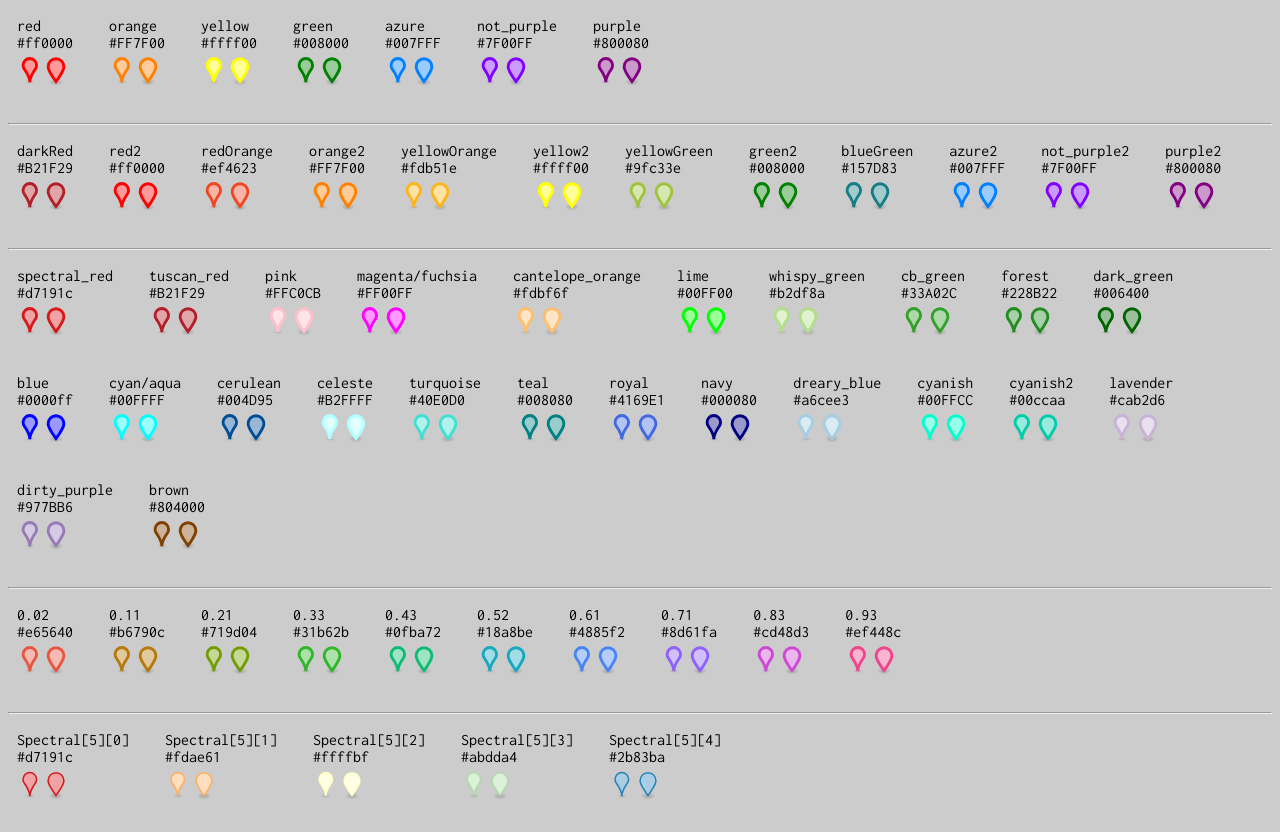
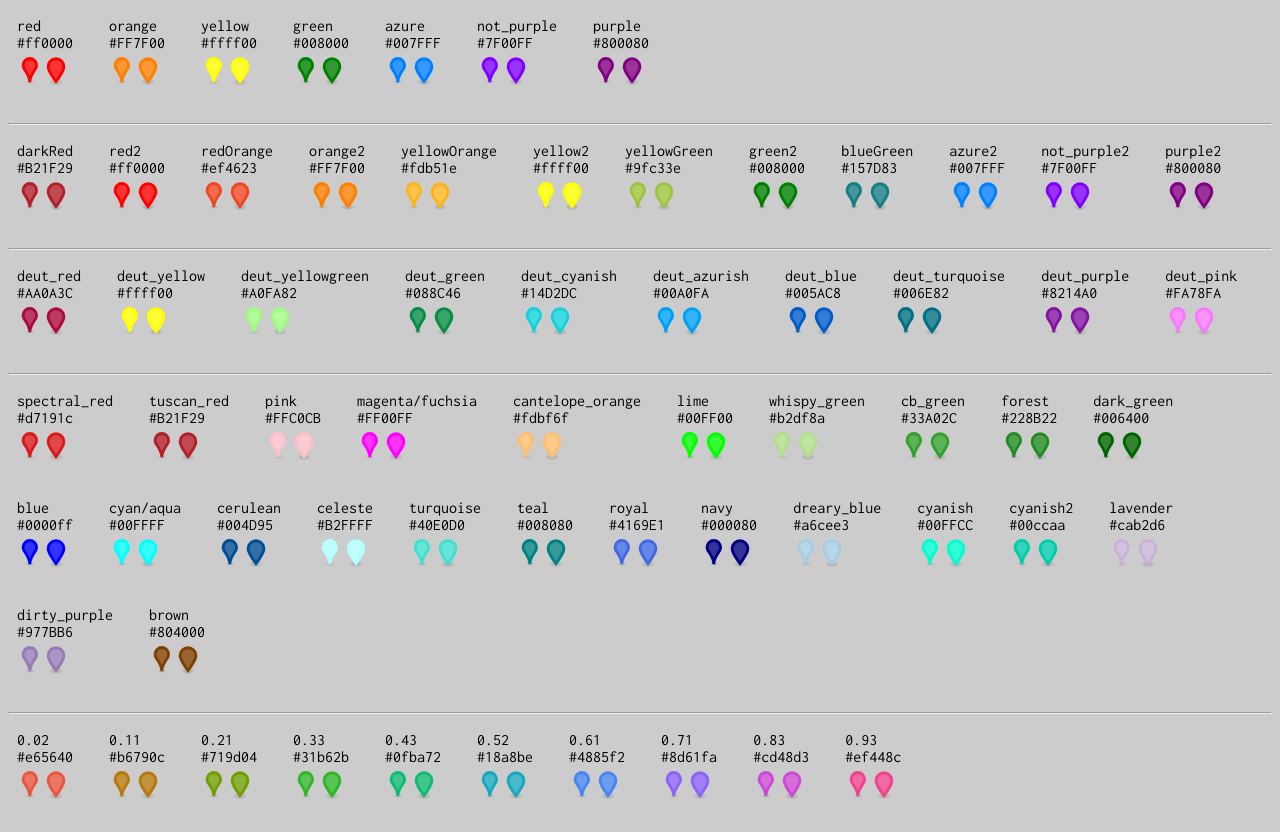
Before and after one commit to jhnklly/svg2png, a plain HTML site: page index.html in a window 1280 px wide. Shown: the top 832 px of the page. Drawn offline with Linux system fonts and the light colour scheme.

Commit message:
Add palette for color-blindness

```diff
--- a/index.html
+++ b/index.html
@@ -79,6 +79,42 @@ primary_plus_colors = {
   //bluePurple: '#f83f99',
   not_purple2: '#7F00FF',
   purple2: '#800080'
+};
+
+// http://mkweb.bcgsc.ca/colorblind/img/colorblindness.palettes.simple.png
+deuteranopia_colors = {
+  deut_red: '#AA0A3C',
+  //deut_orange: '#FA7850',
+  //deut_peach: '#FAE6BE',
+  deut_yellow: '#ffff00',
+  deut_yellowgreen: '#A0FA82',
+  deut_green: '#088C46',
+  deut_cyanish: '#14D2DC',
+  deut_azurish: '#00A0FA',
+  deut_blue: '#005AC8',
+  deut_turquoise: '#006E82',
+  deut_purple: '#8214A0',
+  deut_pink: '#FA78FA'
+};
+
+primary_plus_colors2 = {
+  darkRed3: '#B21F29',
+  red3: '#ff0000',
+  // pink3: '#ef448c',
+  // magenta3: '#FF00FF',
+  orange3: '#FF7F00',
+  // yellowOrange3: '#fdb51e',
+  yellow3: '#ffff00',
+  // yellowGreen3: '#9fc33e',
+  lime3: '#00FF00',
+  green3: '#008000',
+  // blueGreen3: '#157D83',
+  azure3: '#0080FF',
+  blue3: '#0000FF',
+  //bluePurple: '#f83f99',
+  not_purple3: '#7F00FF',
+  purple3: '#800080',
+  // brown3: '#804000'
 };
 colors = {
   spectral_red: '#d7191c',
@@ -233,7 +269,7 @@ console.log(style_str);
 
   opts.h = 26;
   opts.w = 26;
-  var opac = 0.6;
+  var opac = 0.2;
 
 
 for (var clr in primary_colors) {
@@ -245,6 +281,13 @@ document.getElementsByTagName('body')[0].appendChild(hr);
 
 for (var clr in primary_plus_colors) {
   processHexAndHalfTones(primary_plus_colors[clr]);
+}
+
+var hr = document.createElement('hr');
+document.getElementsByTagName('body')[0].appendChild(hr);
+
+for (var clr in deuteranopia_colors) {
+  processHexAndHalfTones(deuteranopia_colors[clr]);
 }
 
 var hr = document.createElement('hr');
```
